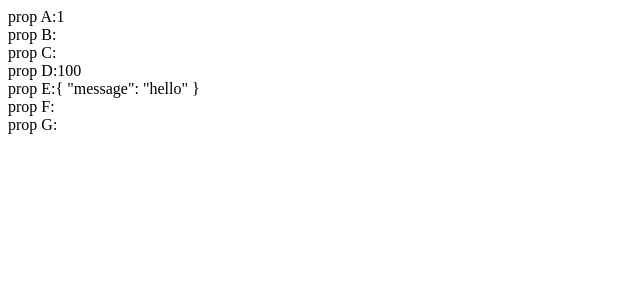
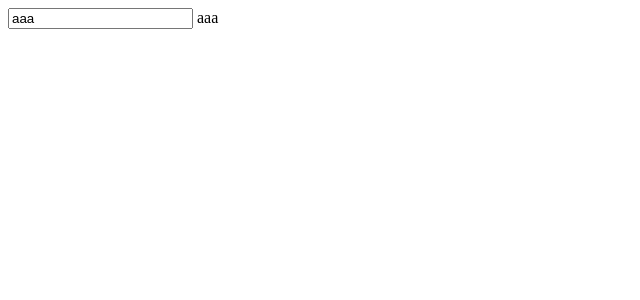
Before and after one commit to osaguild/vue-test, a Vue app: page / in a window 1280 px wide. Shown: the top 300 px of the page, without its empty margins (0-640 px from the left). Built offline with nearby package versions, Linux system fonts and the light colour scheme.

Commit message:
complete

```diff
--- a/src/App.vue
+++ b/src/App.vue
@@ -1,5 +1,6 @@
 <template>
-  <my-component :propA="1" :propB="b" :propC="c" :propF="success"></my-component>
+  <my-component v-model:title="bookTitle"></my-component>
+  {{ bookTitle }}
 </template>
 
 <script>
@@ -7,6 +8,11 @@ import MyComponent from './components/MyComponent.vue'
 
 export default {
   name: 'App',
+  data() {
+    return {
+      bookTitle: 'aaa'
+    }
+  },
   components: {
     MyComponent
   }
--- a/src/components/MyComponent.vue
+++ b/src/components/MyComponent.vue
@@ -1,44 +1,15 @@
 <template>
-  <div>prop A:{{propA}}</div>
-  <div>prop B:{{propB}}</div>
-  <div>prop C:{{propC}}</div>
-  <div>prop D:{{propD}}</div>
-  <div>prop E:{{propE}}</div>
-  <div>prop F:{{propF}}</div>
-  <div>prop G:{{propG}}</div>
+  <input type="text" :value="title" @input="$emit('update:title', $event.target.value)">
 </template>
 
 <script>
 export default {
   name: "MyComponent",
-  props: {
-    propA: Number,
-    propB: [Number, String],
-    propC: {
-      type: String,
-      required: true
-    },
-    propD: {
-      type: Number,
-      default: 100
-    },
-    propE: {
-      type: Object,
-      default() {
-        return { message: 'hello'}
-      }
-    },
-    propF: {
-      validator(value) {
-        return ['success','warning','danger'].includes(value)
-      }
-    },
-    propG: {
-      type: Function,
-      dafault() {
-        return 'Default function'
-      }
-    }
-  }
+  props: ['title'],
+  emits: ['update:title']
 }
 </script>
+
+<style scoped>
+
+</style>
```
